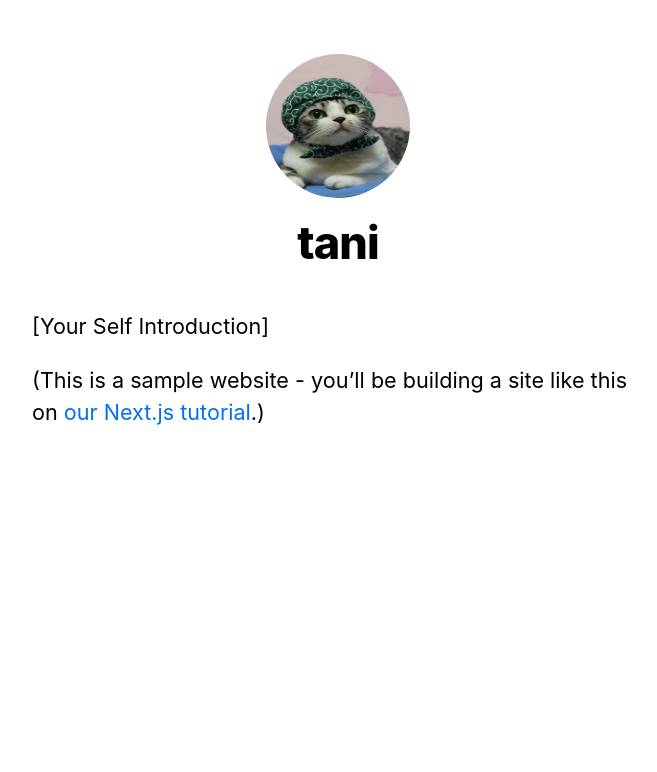
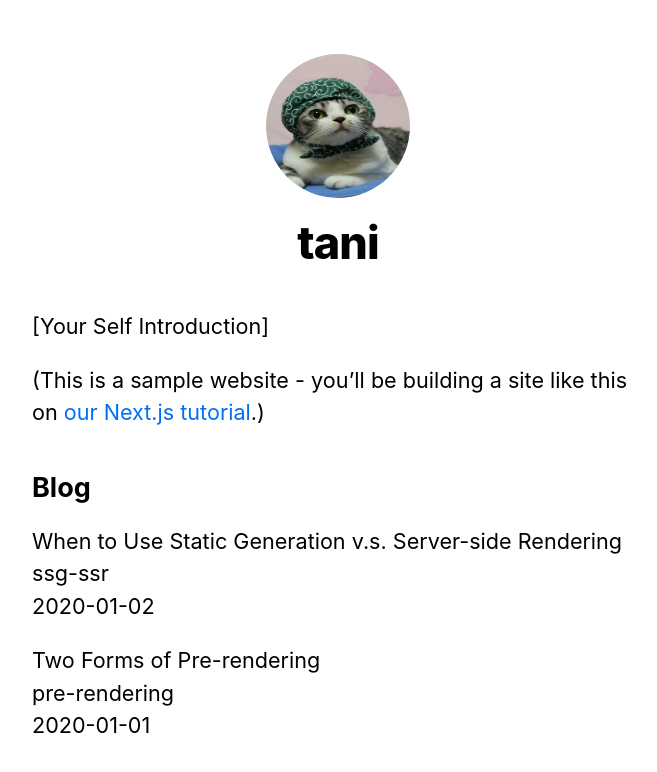
Before and after one commit to high-g/my-next-app, a Next.js app: page / in a window 1280 px wide. Shown: the top 772 px of the page, without its empty margins (302-959 px from the left). Built offline with nearby package versions, Linux system fonts and the light colour scheme.

Commit message:
id, getStaticPaths

```diff
--- /dev/null
+++ b/components/profile.js
@@ -0,0 +1,5 @@
+import useSWR from 'swr'
+
+export default function Profile() {
+  const { data, error } = useSWR('')
+}
--- a/pages/index.js
+++ b/pages/index.js
@@ -20,6 +20,21 @@ export default function Home({ allPostsData }) {
           <a href="https://nextjs.org/learn">our Next.js tutorial</a>.)
         </p>
       </section>
+      <section className={`${utilStyles.headingMd} ${utilStyles.padding1px}`}>
+        <h2 className={utilStyles.headingLg}>Blog</h2>
+        <ul className={utilStyles.list}>
+          {allPostsData.map(({ id, date, title }) => (
+            <li className={utilStyles.listItem} key={id}>
+              {title}
+              <br />
+              {id}
+              <br />
+              {date}
+              <br />
+            </li>
+          ))}
+        </ul>
+      </section>
     </Layout>
   )
 }
```
Also changed, not shown: pages/posts/[id].js (added, +18 -0 lines), pages/posts/first-post.js (deleted, +0 -19 lines), 1 other file (tests, documents, lock files or other folders).
